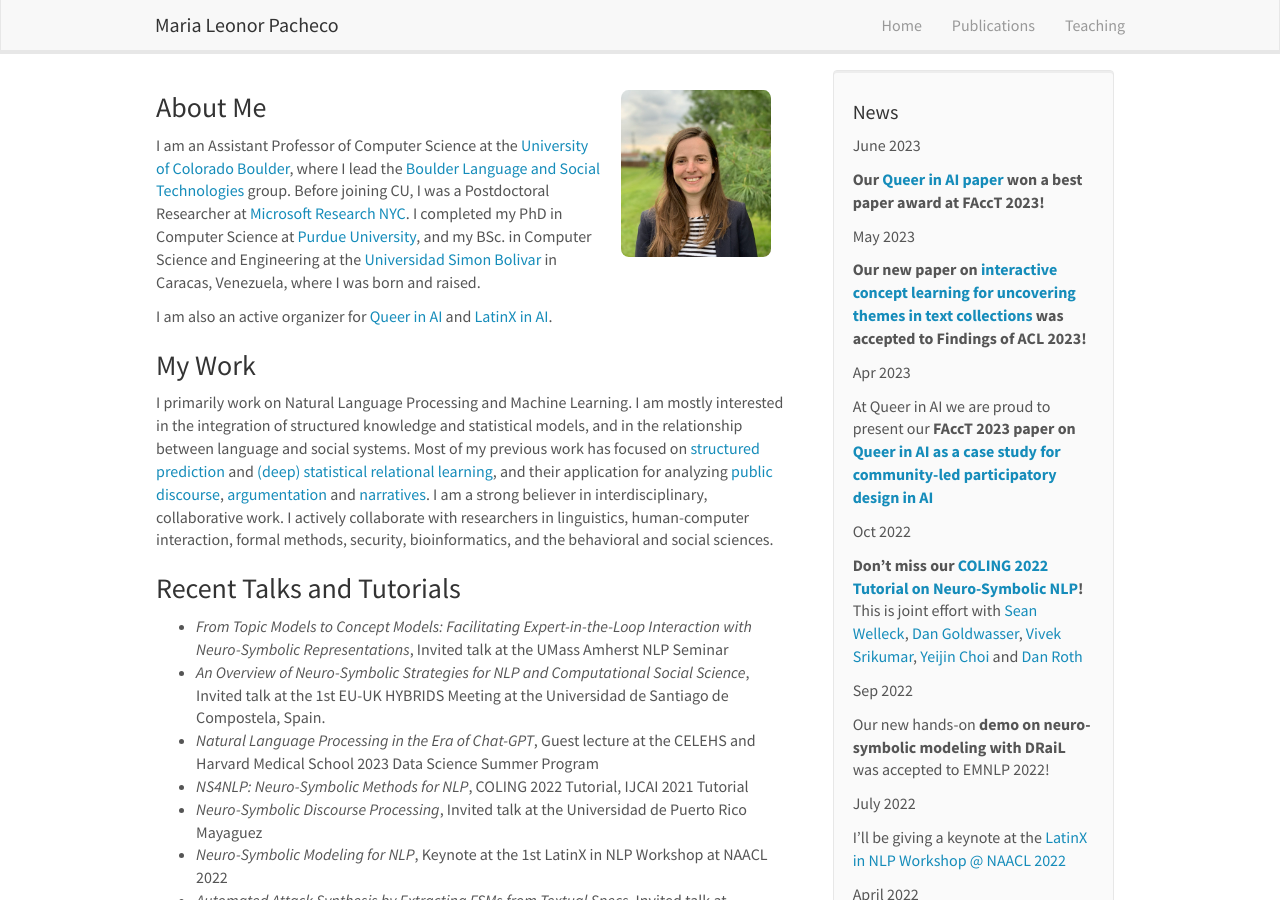
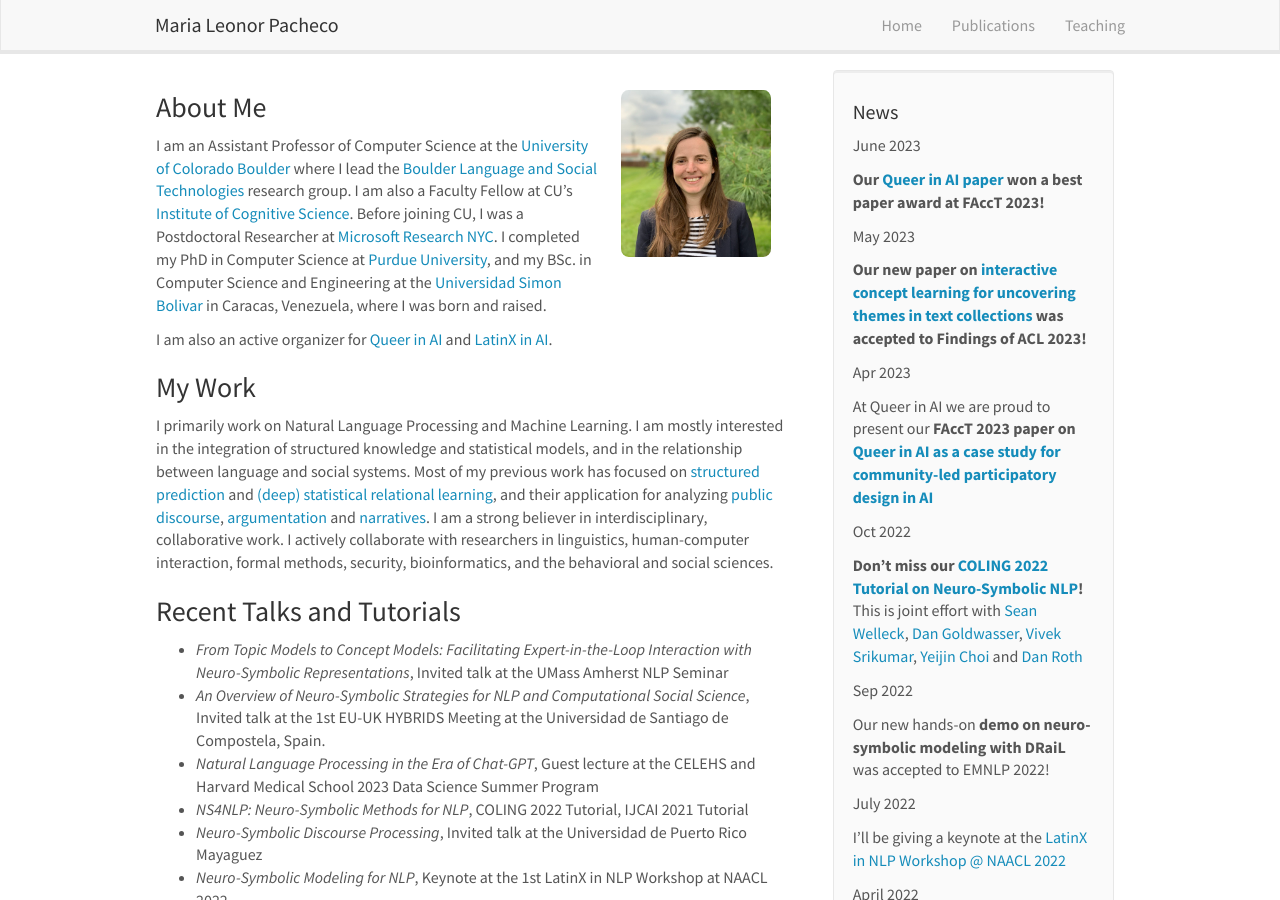
Before and after one commit to mlpacheco/mlpacheco.github.io, a Jekyll site: the page built from _pages/home.md, in a window 1280 px wide and 900 px high. Built offline with Jekyll 4.4.1, drawn with Linux system fonts in a browser that asks for light colours; nearby versions of some CDN libraries.

Commit message:
Update home.md

```diff
--- a/_pages/home.md
+++ b/_pages/home.md
@@ -8,7 +8,7 @@
 
 ### About Me
 
-I am an Assistant Professor of Computer Science at the [University of Colorado Boulder](https://www.colorado.edu/cs/), where I lead the [Boulder Language and Social Technologies](https://blast-cu.github.io/) group. Before joining CU, I was a Postdoctoral Researcher at [Microsoft Research
+I am an Assistant Professor of Computer Science at the [University of Colorado Boulder](https://www.colorado.edu/cs/) where I lead the [Boulder Language and Social Technologies](https://blast-cu.github.io/) research group. I am also a Faculty Fellow at CU's [Institute of Cognitive Science](https://www.colorado.edu/ics/). Before joining CU, I was a Postdoctoral Researcher at [Microsoft Research
 NYC](https://www.microsoft.com/en-us/research/lab/microsoft-research-new-york/). I completed my PhD in Computer Science at [Purdue University](https://www.cs.purdue.edu/), and my BSc. in Computer Science and Engineering at the [Universidad Simon Bolivar](http://www.usb.ve/) in Caracas, Venezuela, where I was born and raised.
 
 I am also an active organizer for [Queer in AI](https://www.queerinai.com/) and [LatinX in AI](https://www.latinxinai.org/).
```
